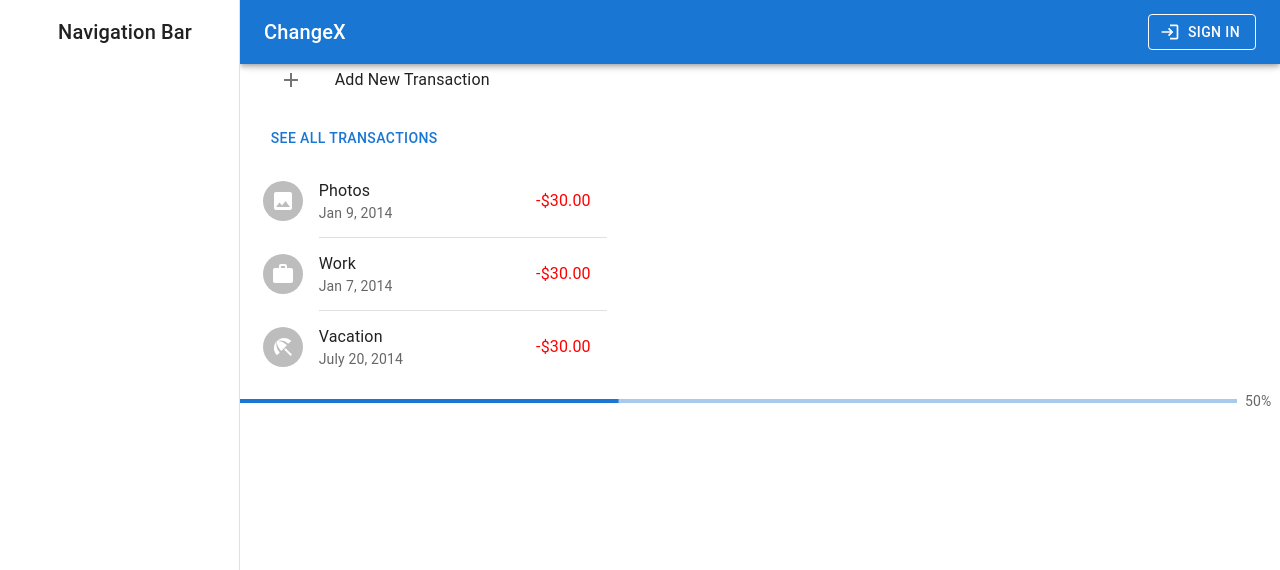
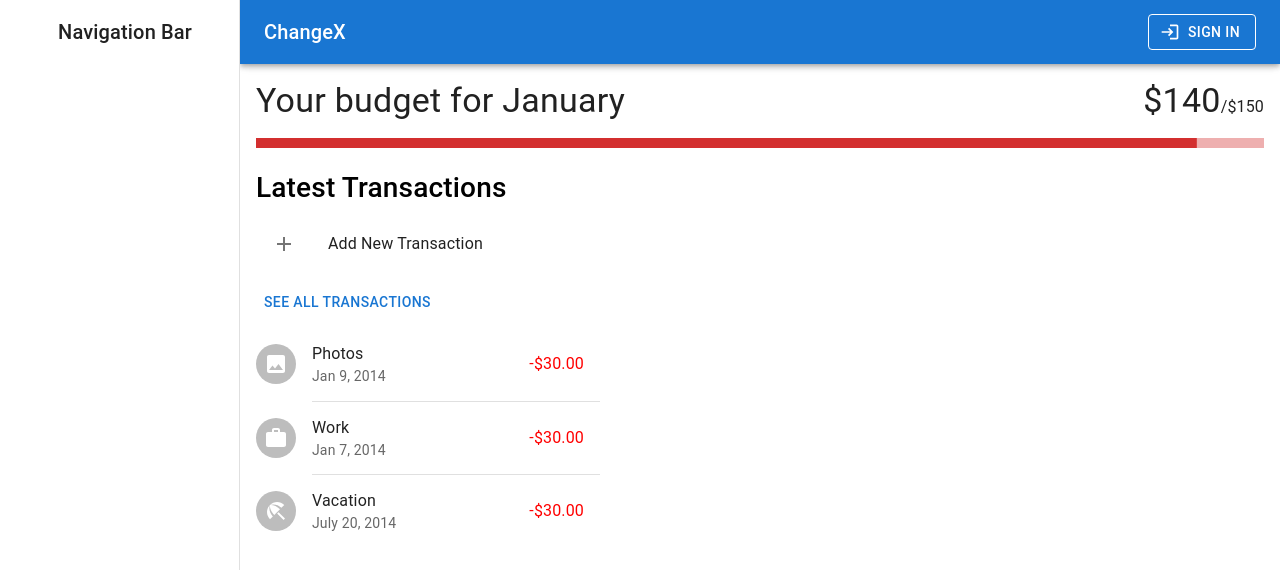
Before and after one commit to euchangxian/ChangeX, a React (Create React App) app in the folder client/: page / in a window 1280 px wide. Shown: the top 570 px of the page. Built offline with nearby package versions, Linux system fonts and the light colour scheme.

Commit message:
colored budgetBar

```diff
--- a/client/src/App.js
+++ b/client/src/App.js
@@ -1,9 +1,9 @@
 import { useState } from "react";
 import { Box, CssBaseline } from "@mui/material";
 import TopBar from "./components/TopBar";
-import NavBar from "./components/NavBar"
-import TransactionsList from "./components/TransactionsList"
-import BudgetBar from "./components/BudgetBar"
+import NavBar from "./components/NavBar";
+import TransactionsList from "./components/TransactionsList";
+import BudgetBar from "./components/BudgetBar";
 
 const drawerWidth = 240;
 
@@ -15,22 +15,37 @@ export default function App() {
   };
 
   return (
-    <>
-      <Box sx={{ display: "flex" }}>
-        <CssBaseline />
-        <TopBar
-          handleDrawerToggle={handleDrawerToggle}
-          drawerWidth={drawerWidth}
-        />
-        \
+    <Box sx={{ display: "flex" }}>
+      <CssBaseline />
+      <Box
+        component="nav"
+        sx={{
+          width: { sm: drawerWidth },
+          flexShrink: { sm: 0 },
+        }}
+      >
         <NavBar
           isDrawerOpen={isDrawerOpen}
           handleDrawerToggle={handleDrawerToggle}
           drawerWidth={drawerWidth}
         />
-        <TransactionsList />
       </Box>
-      <BudgetBar />
-    </>
+      <Box sx={{ flexGrow: 1, overflow: "hidden" }}>
+        <TopBar
+          handleDrawerToggle={handleDrawerToggle}
+          drawerWidth={drawerWidth}
+        />
+        <Box
+          sx={{
+            paddingTop: (theme) => theme.spacing(8),
+            paddingBottom: (theme) => theme.spacing(2),
+            overflowY: "auto",
+          }}
+        >
+          <BudgetBar />
+          <TransactionsList />
+        </Box>
+      </Box>
+    </Box>
   );
 }
--- a/client/src/components/BudgetBar.js
+++ b/client/src/components/BudgetBar.js
@@ -6,13 +6,39 @@ import Typography from "@mui/material/Typography";
 import Box from "@mui/material/Box";
 
 export default function BudgetBar() {
+  const expenditure = 140;
+  const budget = 150;
+  const budgetPct = expenditure * 100 / budget;
+  const datePct = new Date().getDate() / 30;
+  const onTrackPct = budgetPct / datePct;
+
+  let progressBarColor = "primary";
+  if (onTrackPct > 100) {
+    progressBarColor = "error";
+  }
+
   return (
-    <Box sx={{ display: "flex", alignItems: "center" }}>
-      <Box sx={{ width: "100%", mr: 1 }}>
-        <LinearProgress variant="determinate" value="50" />
+    <Box sx={{ margin: "16px" }}>
+      <Box display="flex" flexDirection="row" alignItems="center" mb={2}>
+        <Box flexGrow={1}>
+          <Typography variant="h4">Your budget for January</Typography>
+        </Box>
+        <Box>
+          <Typography variant="h4" component="span">
+            ${expenditure}
+          </Typography>
+          <Typography variant="body1" component="span" gutterBottom>
+            /${budget}
+          </Typography>
+        </Box>
       </Box>
-      <Box sx={{ minWidth: 35 }}>
-        <Typography variant="body2" color="text.secondary">50%</Typography>
+      <Box flexGrow={1}>
+        <LinearProgress
+          variant="determinate"
+          value={budgetPct}
+          sx={{ height: 10 }}
+          color={ progressBarColor }
+        />
       </Box>
     </Box>
   );
--- /dev/null
+++ b/package.json
@@ -0,0 +1,5 @@
+{
+  "dependencies": {
+    "@mui/lab": "^5.0.0-alpha.130"
+  }
+}
```
Also changed, not shown: 1 other file (tests, documents, lock files or other folders).
